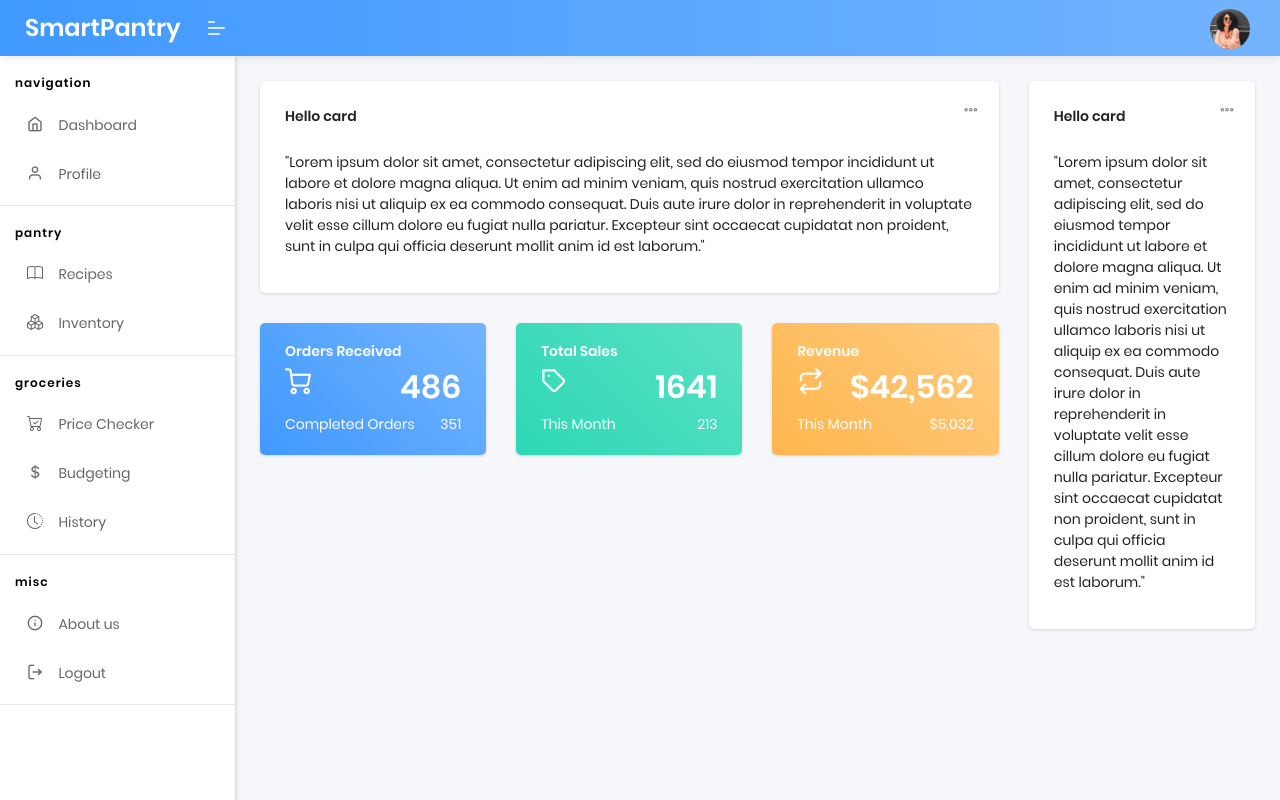
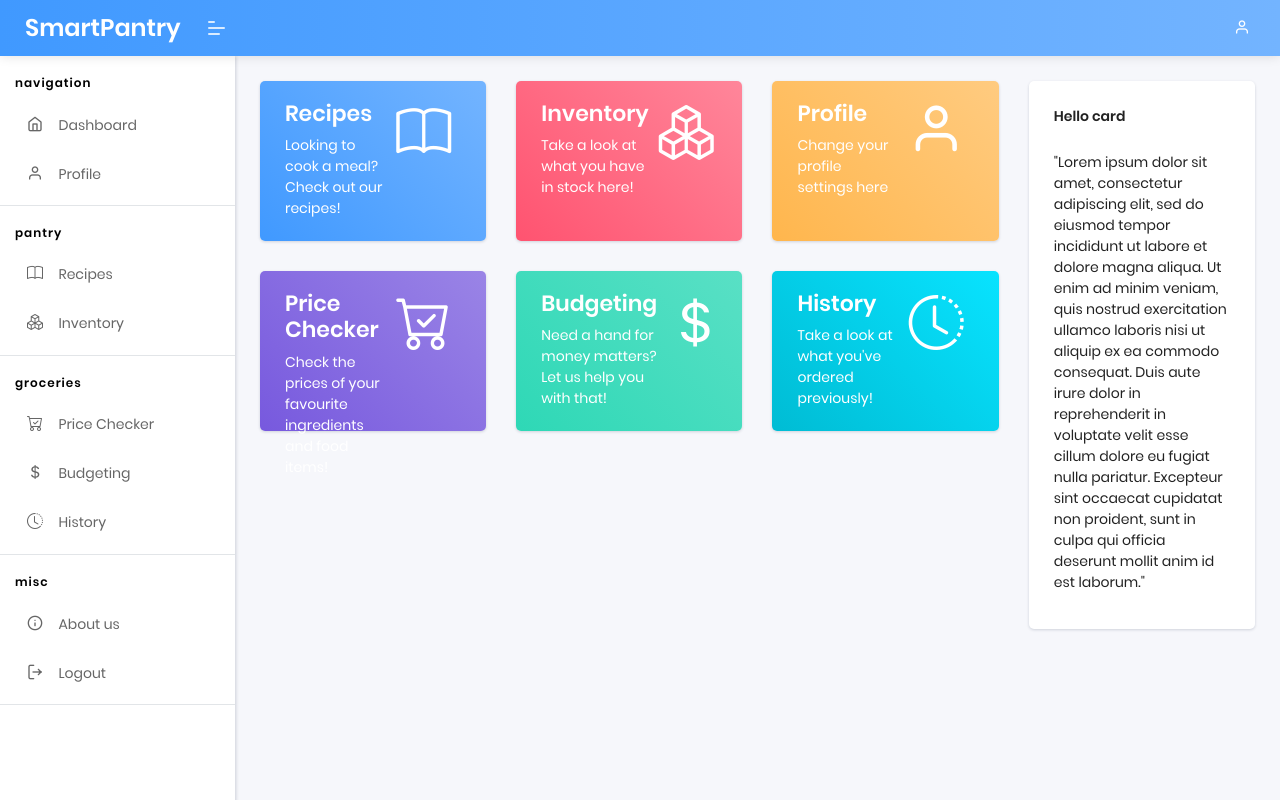
Before and after one commit to CarltonFoo/ICT2103-SmartPantry, a Flask app: template apps/templates/home/index.html in a window 1280 px wide. Run offline with Flask 2, Linux system fonts and the light colour scheme; the template is opened without the code that fills it, so the values that code supplies are empty; some libraries are stand-ins or nearby versions.

Commit message:
dashboard cards

```diff
--- /dev/null
+++ b/apps/static/assets/css/index.css
@@ -0,0 +1,12 @@
+.order-card {
+    height: 10rem;
+}
+
+.cardcontent {
+    display: inline-flex;
+}
+
+.cardicon {
+    font-size: 55px !important;
+    padding: 10px;
+}
--- a/apps/templates/home/index.html
+++ b/apps/templates/home/index.html
@@ -3,7 +3,9 @@
 {% block title %} Dashboard {% endblock %}
 
 <!-- Specific CSS goes HERE -->
-{% block stylesheets %}{% endblock stylesheets %}
+{% block stylesheets %}
+<link rel="stylesheet" href="/static/assets/css/index.css">
+{% endblock stylesheets %}
 
 {% block content %}
 
@@ -31,104 +33,109 @@
         <div class="row">
             <!-- [ sample-page ] start -->
             <div class="col-md-6 col-xl-9">
-                <div class="card">
 
-                    <div class="card-header">
-                        <h5>Hello card</h5>
-                        <div class="card-header-right">
-                            <div class="btn-group card-option">
-                                <button type="button" class="btn dropdown-toggle btn-icon" data-toggle="dropdown"
-                                    aria-haspopup="true" aria-expanded="false">
-                                    <i class="feather icon-more-horizontal"></i>
-                                </button>
-                                <ul class="list-unstyled card-option dropdown-menu dropdown-menu-right">
-                                    <li class="dropdown-item full-card"><a href="#!"><span><i
-                                                    class="feather icon-maximize"></i> maximize</span><span
-                                                style="display:none"><i class="feather icon-minimize"></i>
-                                                Restore</span></a></li>
-                                    <li class="dropdown-item minimize-card"><a href="#!"><span><i
-                                                    class="feather icon-minus"></i> collapse</span><span
-                                                style="display:none"><i class="feather icon-plus"></i> expand</span></a>
-                                    </li>
-                                    <li class="dropdown-item reload-card"><a href="#!"><i
-                                                class="feather icon-refresh-cw"></i> reload</a></li>
-                                    <li class="dropdown-item close-card"><a href="#!"><i class="feather icon-trash"></i>
-                                            remove</a></li>
-                                </ul>
+                <div class="row">
+                    <div class="col-md-12 col-xl-4">
+                        <a href="/recipes.html">
+                            <div class="card bg-primary order-card">
+                                <div class="card-body cardcontent">
+                                    <div class="cardtext">
+                                        <h4 class="text-white">Recipes</h4>
+                                        <p class="m-b-0">Looking to cook a meal? Check out our recipes!</p>
+                                    </div>
+                                    <h2 class="text-right text-white float-right">
+                                        <i class="bi-book cardicon"></i>
+                                    </h2>
+                                </div>
                             </div>
-                        </div>
+                        </a>
                     </div>
-                    <div class="card-body">
-                        <p>"Lorem ipsum dolor sit amet, consectetur adipiscing elit, sed do eiusmod tempor incididunt ut
-                            labore et dolore magna aliqua. Ut enim ad minim veniam, quis nostrud exercitation ullamco
-                            laboris nisi ut
-                            aliquip ex ea commodo consequat. Duis aute irure dolor in reprehenderit in voluptate velit
-                            esse cillum dolore eu fugiat nulla pariatur. Excepteur sint occaecat cupidatat non proident,
-                            sunt in culpa qui
-                            officia deserunt mollit anim id est laborum."
-                        </p>
+                    <div class="col-md-12 col-xl-4">
+                        <a href="/inventory.html">
+                            <div class="card bg-c-red order-card">
+                                <div class="card-body cardcontent">
+                                    <div class="cardtext">
+                                        <h4 class="text-white">Inventory</h4>
+                                        <p class="m-b-0">Take a look at what you have in stock here!</p>
+                                    </div>
+                                    <h2 class="text-right text-white float-right">
+                                        <i class="bi-boxes cardicon"></i>
+                                    </h2>
+                                </div>
+                            </div>
+                        </a>
+                    </div>
+                    <div class="col-md-12 col-xl-4">
+                        <a href="/recipes.html">
+                            <div class="card bg-warning order-card">
+                                <div class="card-body cardcontent">
+                                    <div class="cardtext">
+                                        <h4 class="text-white">Profile</h4>
+                                        <p class="m-b-0">Change your profile settings here</p>
+                                    </div>
+                                    <h2 class="text-right text-white float-right">
+                                        <i class="feather icon-user cardicon"></i>
+                                    </h2>
+                                </div>
+                            </div>
+                        </a>
                     </div>
                 </div>
+
                 <div class="row">
                     <div class="col-md-12 col-xl-4">
-                        <div class="card bg-c-blue order-card">
-                            <div class="card-body">
-                                <h6 class="text-white">Orders Received</h6>
-                                <h2 class="text-right text-white"><i
-                                        class="feather icon-shopping-cart float-left"></i><span>486</span></h2>
-                                <p class="m-b-0">Completed Orders<span class="float-right">351</span></p>
+                        <a href="/pricechecker.html">
+                            <div class="card bg-c-purple order-card">
+                                <div class="card-body cardcontent">
+                                    <div class="cardtext">
+                                        <h4 class="text-white">Price Checker</h4>
+                                        <p class="m-b-0">Check the prices of your favourite ingredients and food items!</p>
+                                    </div>
+                                    <h2 class="text-right text-white float-right">
+                                        <i class="bi-cart-check cardicon"></i>
+                                    </h2>
+                                </div>
                             </div>
-                        </div>
+                        </a>
                     </div>
                     <div class="col-md-12 col-xl-4">
-                        <div class="card bg-c-green order-card">
-                            <div class="card-body">
-                                <h6 class="text-white">Total Sales</h6>
-                                <h2 class="text-right text-white"><i
-                                        class="feather icon-tag float-left"></i><span>1641</span></h2>
-                                <p class="m-b-0">This Month<span class="float-right">213</span></p>
+                        <a href="/budgeting.html">
+                            <div class="card bg-c-green order-card">
+                                <div class="card-body cardcontent">
+                                    <div class="cardtext">
+                                        <h4 class="text-white">Budgeting</h4>
+                                        <p class="m-b-0">Need a hand for money matters? Let us help you with that!</p>
+                                    </div>
+                                    <h2 class="text-right text-white float-right">
+                                        <i class="bi-currency-dollar cardicon"></i>
+                                    </h2>
+                                </div>
                             </div>
-                        </div>
+                        </a>
                     </div>
                     <div class="col-md-12 col-xl-4">
-                        <div class="card bg-c-yellow order-card">
-                            <div class="card-body">
-                                <h6 class="text-white">Revenue</h6>
-                                <h2 class="text-right text-white"><i
-                                        class="feather icon-repeat float-left"></i><span>$42,562</span></h2>
-                                <p class="m-b-0">This Month<span class="float-right">$5,032</span></p>
+                        <a href="/history.html">
+                            <div class="card bg-info order-card">
+                                <div class="card-body cardcontent">
+                                    <div class="cardtext">
+                                        <h4 class="text-white">History</h4>
+                                        <p class="m-b-0">Take a look at what you've ordered previously!</p>
+                                    </div>
+                                    <h2 class="text-right text-white float-right">
+                                        <i class="bi-clock-history cardicon"></i>
+                                    </h2>
+                                </div>
                             </div>
-                        </div>
+                        </a>
                     </div>
                 </div>
+
             </div>
             <div class="col-md-6 col-xl-3">
                 <div class="card">
 
                     <div class="card-header">
                         <h5>Hello card</h5>
-                        <div class="card-header-right">
-                            <div class="btn-group card-option">
-                                <button type="button" class="btn dropdown-toggle btn-icon" data-toggle="dropdown"
-                                    aria-haspopup="true" aria-expanded="false">
-                                    <i class="feather icon-more-horizontal"></i>
-                                </button>
-                                <ul class="list-unstyled card-option dropdown-menu dropdown-menu-right">
-                                    <li class="dropdown-item full-card"><a href="#!"><span><i
-                                                    class="feather icon-maximize"></i> maximize</span><span
-                                                style="display:none"><i class="feather icon-minimize"></i>
-                                                Restore</span></a></li>
-                                    <li class="dropdown-item minimize-card"><a href="#!"><span><i
-                                                    class="feather icon-minus"></i> collapse</span><span
-                                                style="display:none"><i class="feather icon-plus"></i> expand</span></a>
-                                    </li>
-                                    <li class="dropdown-item reload-card"><a href="#!"><i
-                                                class="feather icon-refresh-cw"></i> reload</a></li>
-                                    <li class="dropdown-item close-card"><a href="#!"><i class="feather icon-trash"></i>
-                                            remove</a></li>
-                                </ul>
-                            </div>
-                        </div>
                     </div>
                     <div class="card-body">
                         <p>"Lorem ipsum dolor sit amet, consectetur adipiscing elit, sed do eiusmod tempor incididunt ut
--- a/apps/templates/includes/navigation.html
+++ b/apps/templates/includes/navigation.html
@@ -23,20 +23,24 @@
                 <li>
                     <div class="dropdown drp-user">
                         <a href="#!" class="dropdown-toggle" data-toggle="dropdown">
-                            <img src="/static/assets/images/user/avatar-1.jpg" class="img-radius wid-40" alt="User-Profile-Image">
+                            <i class="feather icon-user img-radius wid-40"></i>
+                            <span>
+                                {{ current_user.username }}
+                            </span>
+                            <!--<img src="/static/assets/images/user/avatar-1.jpg" class="img-radius wid-40" alt="User-Profile-Image"> -->
                         </a>
                         <div class="dropdown-menu dropdown-menu-right profile-notification">
                             <div class="pro-head">
-                                <img src="/static/assets/images/user/avatar-1.jpg" class="img-radius" alt="User-Profile-Image">
+                                <!--<img src="/static/assets/images/user/avatar-1.jpg" class="img-radius" alt="User-Profile-Image"> -->
                                 <span>
-                                    {{ current_user.username }}
+                                    Logout
                                 </span>
                                 <a href="{{ url_for('authentication_blueprint.logout') }}" class="dud-logout" title="Logout">
                                     <i class="feather icon-log-out"></i>
                                 </a>
                             </div>
                             <ul class="pro-body">
-                                <li><a href="/profile.html" class="dropdown-item"><i class="feather icon-user"></i> Profile - {{ current_user.username }} </a></li>
+                                <li><a href="/profile.html" class="dropdown-item"><i class="feather icon-user"></i> Profile </a></li>
                             </ul>
                         </div>
                     </div>
```
